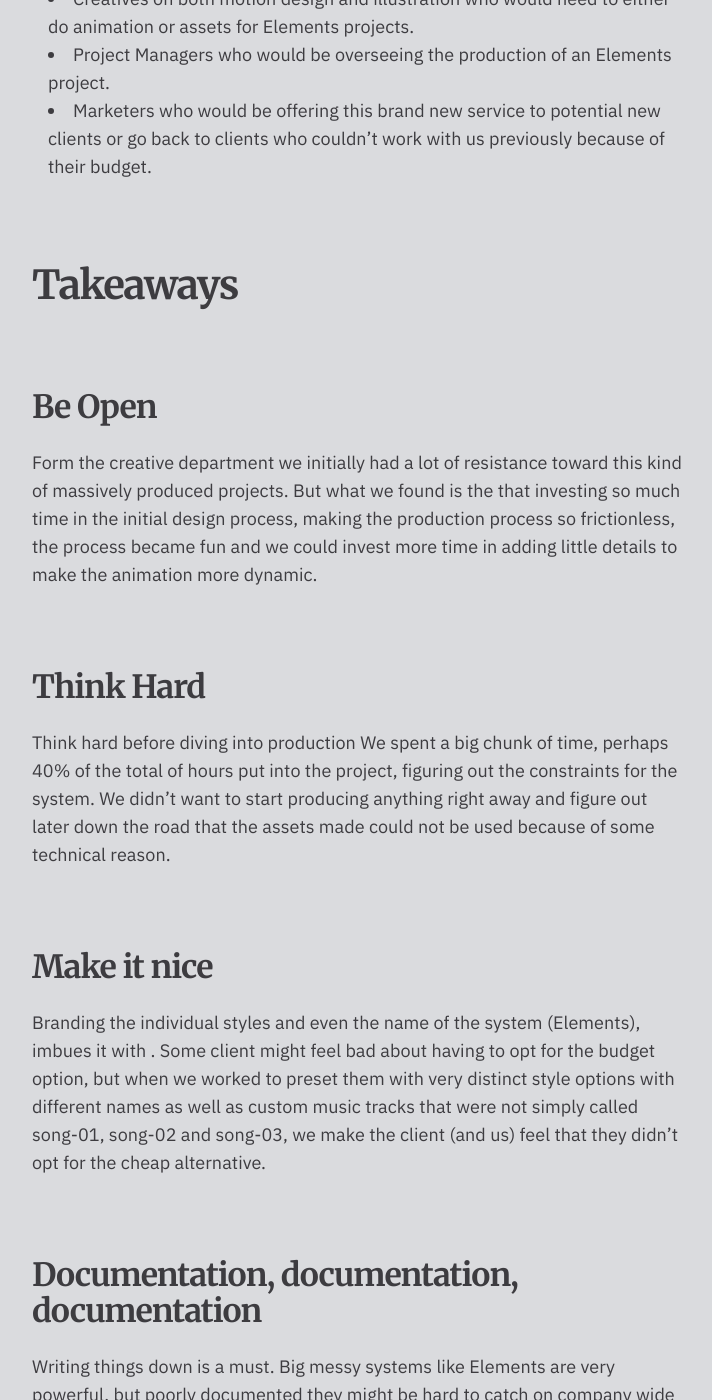
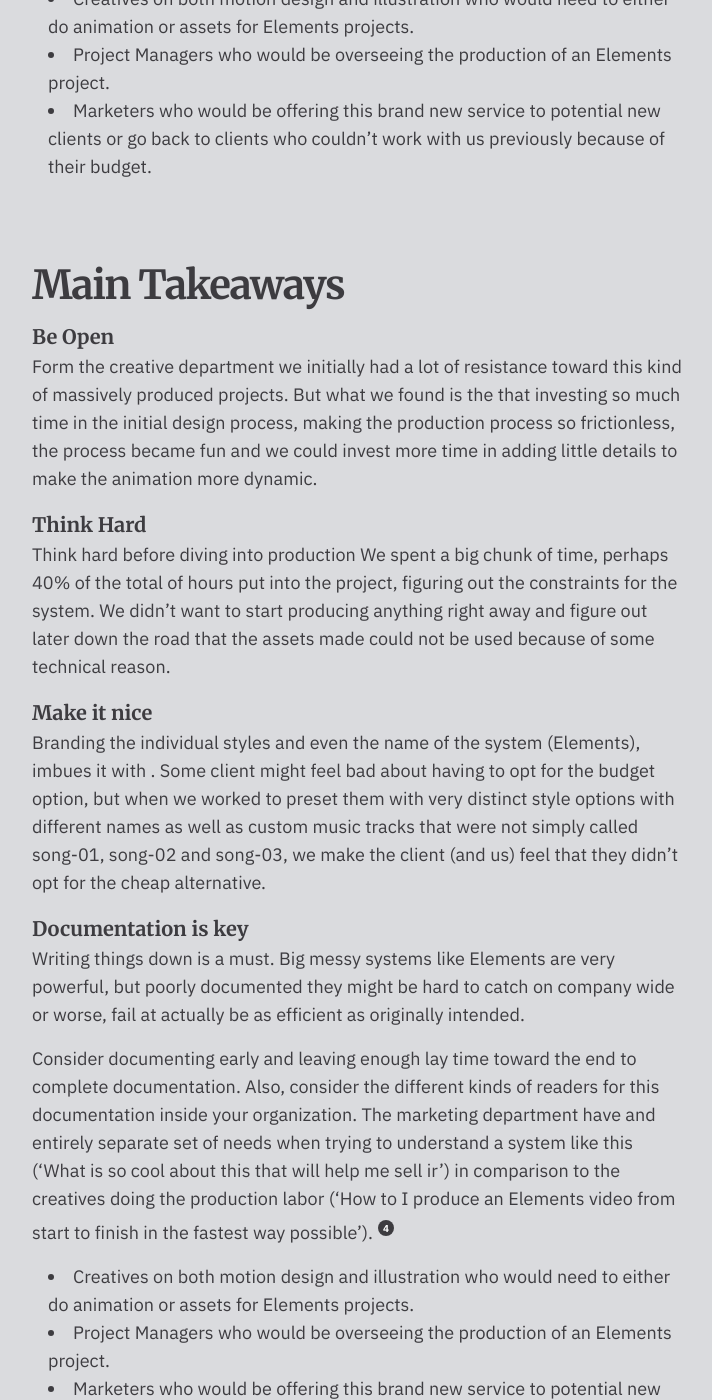
Before and after one commit to Zavorio/zavorio.github.io, a Jekyll site: the page built from _projects/2020-08-01-modular-illustration-system-for-animation.md, in a window 1280 px wide and 1400 px high, scrolled down 4413 px. Shown: the whole window, without its empty margins (38-750 px from the left). Built offline with Jekyll 4.4.1, drawn with Linux system fonts in a browser that asks for light colours; nearby versions of some CDN libraries.

Commit message:
Update 2020-08-01-modular-illustration-system-for-animation.md

```diff
--- a/_projects/2020-08-01-modular-illustration-system-for-animation.md
+++ b/_projects/2020-08-01-modular-illustration-system-for-animation.md
@@ -71,18 +71,18 @@ During the writing process we made sure the Knowledge Base would work for all th
 
 
 
-### Takeaways
+### Main Takeaways
 
-#### Be Open
+##### Be Open
 Form the creative department we initially had a lot of resistance toward this kind of massively produced projects. But what we found is the that investing so much time in the initial design process, making the production process so frictionless, the process became fun and we could invest more time in adding little details to make the animation more dynamic.
 
-#### Think Hard
+##### Think Hard
 Think hard before diving into production We spent a big chunk of time, perhaps 40% of the total of hours put into the project, figuring out the constraints for the system. We didn't want to start producing anything right away and figure out later down the road that the assets made could not be used because of some technical reason.
 
-#### Make it nice
+##### Make it nice
 Branding the individual styles and even the name of the system (Elements), imbues it with . Some client might feel bad about having to opt for the budget option, but when we worked to preset them with very distinct style options with different names as well as custom music tracks that were not simply called song-01, song-02 and song-03, we make the client (and us) feel that they didn't opt for the cheap alternative.
 
-#### Documentation, documentation, documentation
+##### Documentation is key
 Writing things down is a must. Big messy systems like Elements are very powerful, but poorly documented they might be hard to catch on company wide or worse, fail at actually be as efficient as originally intended.
 
 Consider documenting early and leaving enough lay time toward the end to complete documentation. Also, consider the different kinds of readers for this documentation inside your organization. The marketing department have and entirely separate set of needs when trying to understand a system like this ('What is so cool about this that will help me sell ir') in comparison to the creatives doing the production labor ('How to I produce an Elements video from start to finish in the fastest way possible').[^4]
```
